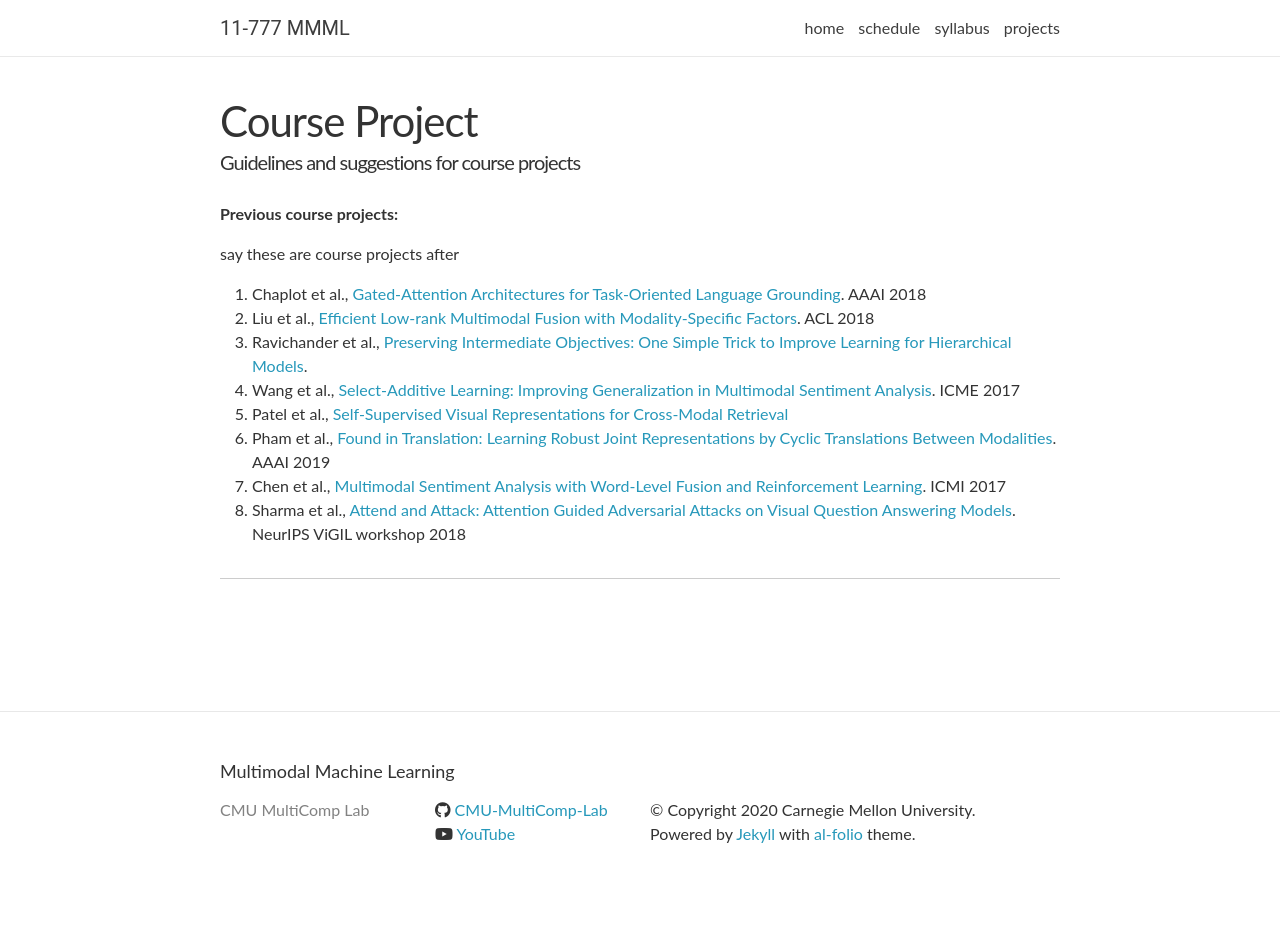
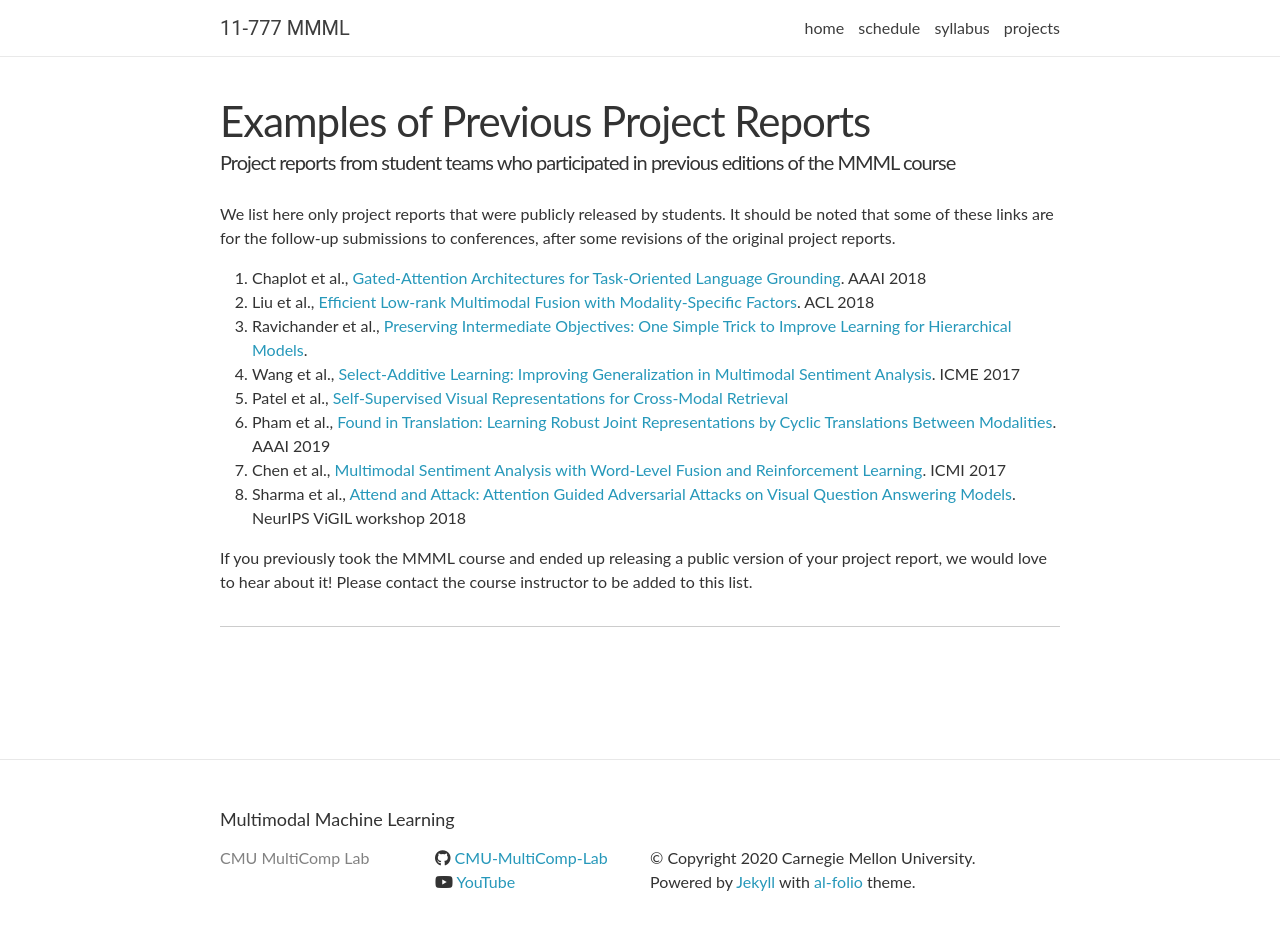
Before and after one commit to CMU-MultiComp-Lab/mmml-course, a Jekyll site: the page built from _pages/projects.md, in a window 1280 px wide and 955 px high. Shown: the top 930 px of the window. Built offline with Jekyll 4.4.1, drawn with Linux system fonts in a browser that asks for light colours; nearby versions of some CDN libraries; comment, search, counter and statistics services are not loaded.

Commit message:
Update projects.md

```diff
--- a/_pages/projects.md
+++ b/_pages/projects.md
@@ -1,13 +1,11 @@
 ---
 layout: page
 permalink: /fall2020/projects/
-title: Course Project
-description: Guidelines and suggestions for course projects
+title: Examples of Previous Project Reports
+description: Project reports from student teams who participated in previous editions of the MMML course
 ---
 
-**Previous course projects:**
-
-say these are course projects after
+We list here only project reports that were publicly released by students. It should be noted that some of these links are for the follow-up submissions to conferences, after some revisions of the original project reports.
 
 1. Chaplot et al., [Gated-Attention Architectures for Task-Oriented Language Grounding](https://arxiv.org/abs/1706.07230). AAAI 2018
 2. Liu et al., [Efficient Low-rank Multimodal Fusion with Modality-Specific Factors](https://arxiv.org/abs/1806.00064). ACL 2018
@@ -18,4 +16,6 @@ say these are course projects after
 7. Chen et al., [Multimodal Sentiment Analysis with Word-Level Fusion and Reinforcement Learning](https://arxiv.org/abs/1802.00924). ICMI 2017
 8. Sharma et al., [Attend and Attack: Attention Guided Adversarial Attacks on Visual Question Answering Models](https://nips2018vigil.github.io/static/papers/accepted/33.pdf). NeurIPS ViGIL workshop 2018
 
+If you previously took the MMML course and ended up releasing a public version of your project report, we would love to hear about it! Please contact the course instructor to be added to this list.
+
 ***
```
